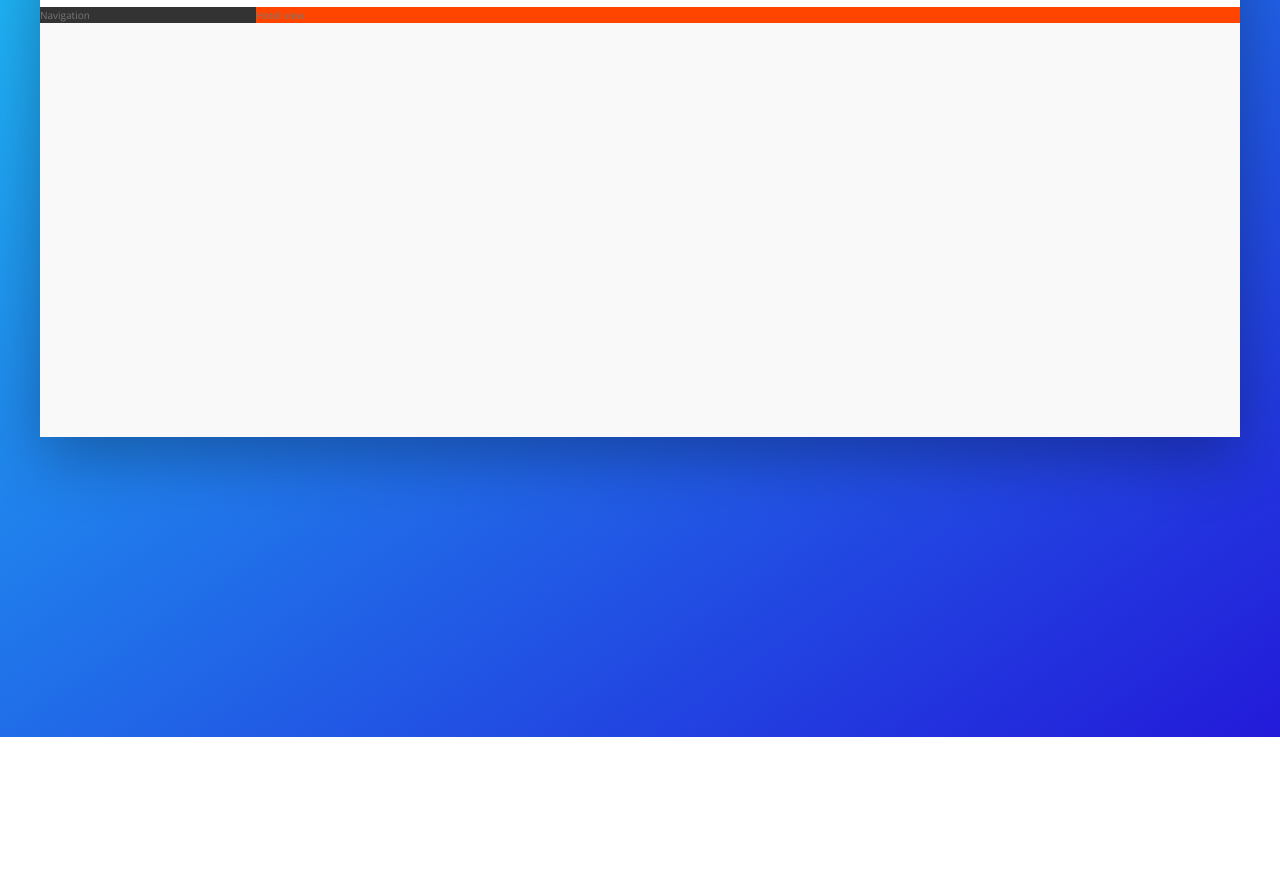
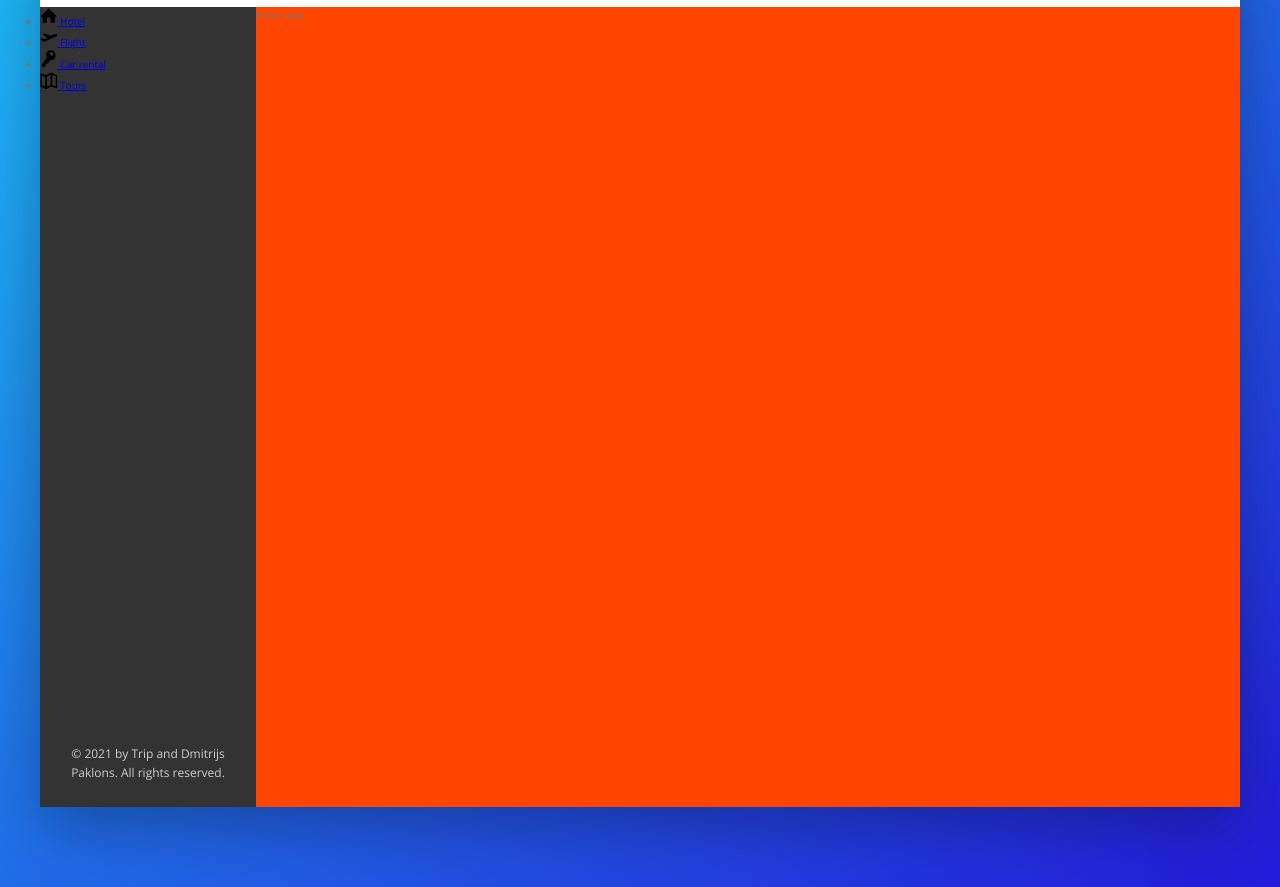
Before and after one commit to dim4ik2911/trip, a website: page index.html in a window 1280 px wide. Shown: the part 143-1030 px from the top of the page. Before the commit the page ends 880 px from the top, so only its background shows below. Drawn offline with nearby package versions, Linux system fonts and the light colour scheme.

Commit message:
navigation part1

```diff
--- a/index.html
+++ b/index.html
@@ -39,10 +39,48 @@
                     </div>
                 </nav>
             </header>
+
             <div class="content">
                 <nav class="sidebar">
-                    Navigation
+                    <ul class="side-nav">
+                        <li class="side-nav__item">
+                            <a href="#" class="side-nav__link">
+                                <svg class="side-nav__icon">
+                                    <use xlink:href="img/sprite.svg#icon-home"></use>
+                                </svg>
+                                <span>Hotel</span>
+                            </a>
+                        </li>
+                        <li class="side-nav__item">
+                            <a href="#" class="side-nav__link">
+                                <svg class="side-nav__icon">
+                                    <use xlink:href="img/sprite.svg#icon-aircraft-take-off"></use>
+                                </svg>
+                                <span>Flight</span>
+                            </a>
+                        </li>
+                        <li class="side-nav__item">
+                            <a href="#" class="side-nav__link">
+                                <svg class="side-nav__icon">
+                                    <use xlink:href="img/sprite.svg#icon-key"></use>
+                                </svg>
+                                <span>Car rental</span>
+                            </a>
+                        </li>
+                        <li class="side-nav__item">
+                            <a href="#" class="side-nav__link">
+                                <svg class="side-nav__icon">
+                                    <use xlink:href="img/sprite.svg#icon-map"></use>
+                                </svg>
+                                <span>Tours</span>
+                            </a>
+                        </li>
+                    </ul>
+                    <div class="legal">
+                        &copy; 2021 by Trip and Dmitrijs Paklons. All rights reserved.
+                    </div>
                 </nav>
+
                 <main class="hotel-view">
                     Hotel view
                 </main>
--- a/sass/_components.scss
+++ b/sass/_components.scss
@@ -110,3 +110,23 @@
     margin-right: 1rem;
   }
 }
+
+// SIDE NAVIGATION
+.side-nav {
+  &__item {
+  }
+  &__link {
+  }
+  &__icon {
+    width: 1.75rem;
+    height: 1.75rem;
+  }
+}
+
+// LEGAL TEXT
+.legal {
+  font-size: 1.2rem;
+  color: var(--color-grey-light-4);
+  text-align: center;
+  padding: 2.5rem;
+}
--- a/sass/_layout.scss
+++ b/sass/_layout.scss
@@ -25,11 +25,15 @@
 .sidebar {
   background-color: var(--color-grey-dark-1);
   flex: 0 0 18%; //flex-grow flex-shrink flex basis
+
+  display: flex;
+  flex-direction: column;
+  justify-content: space-between;
 }
 
 .hotel-view {
   background-color: #fff;
   background-color: orangered;
-
+  height: 80rem;
   flex: 1;
 }
```
Also changed, not shown: css/style.css.
